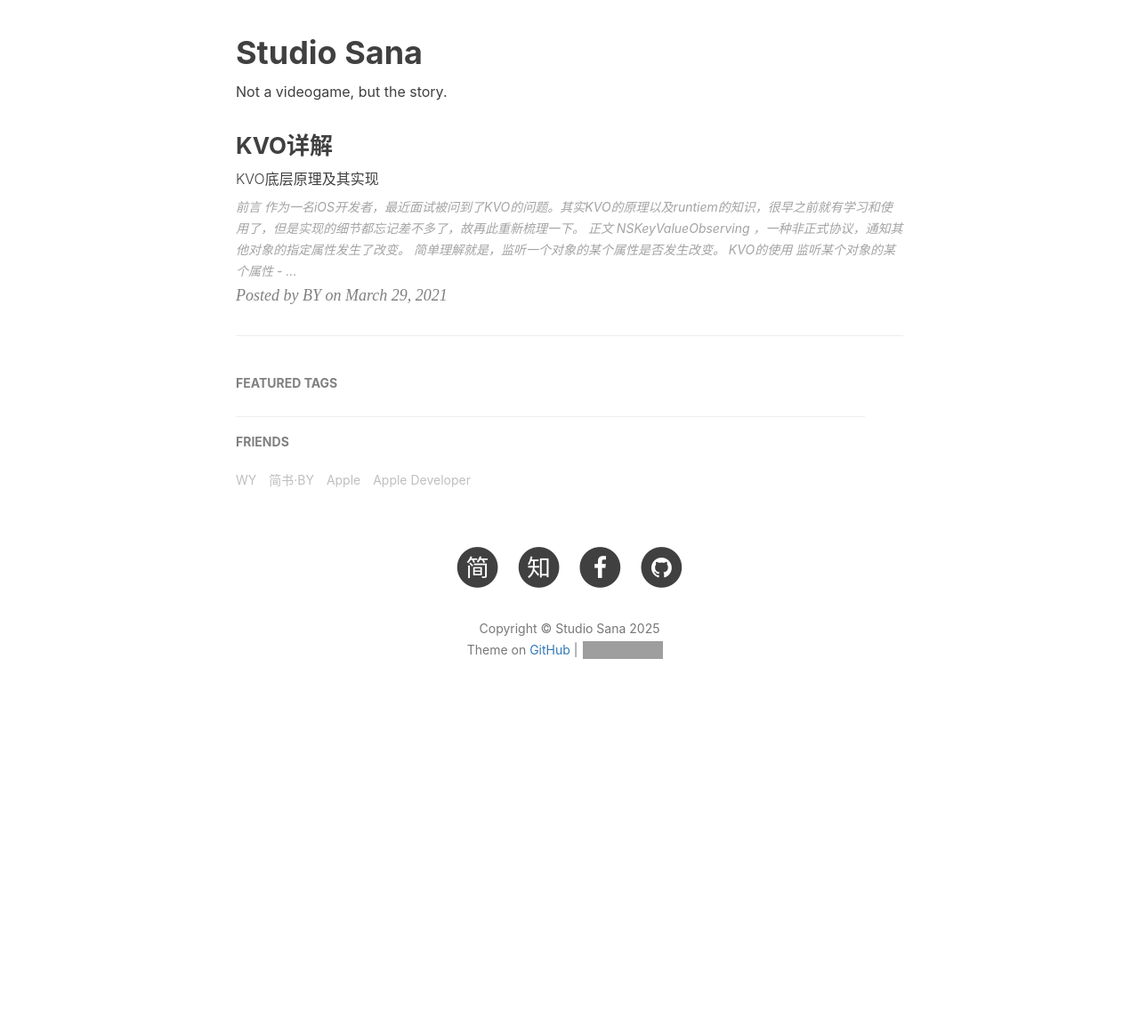
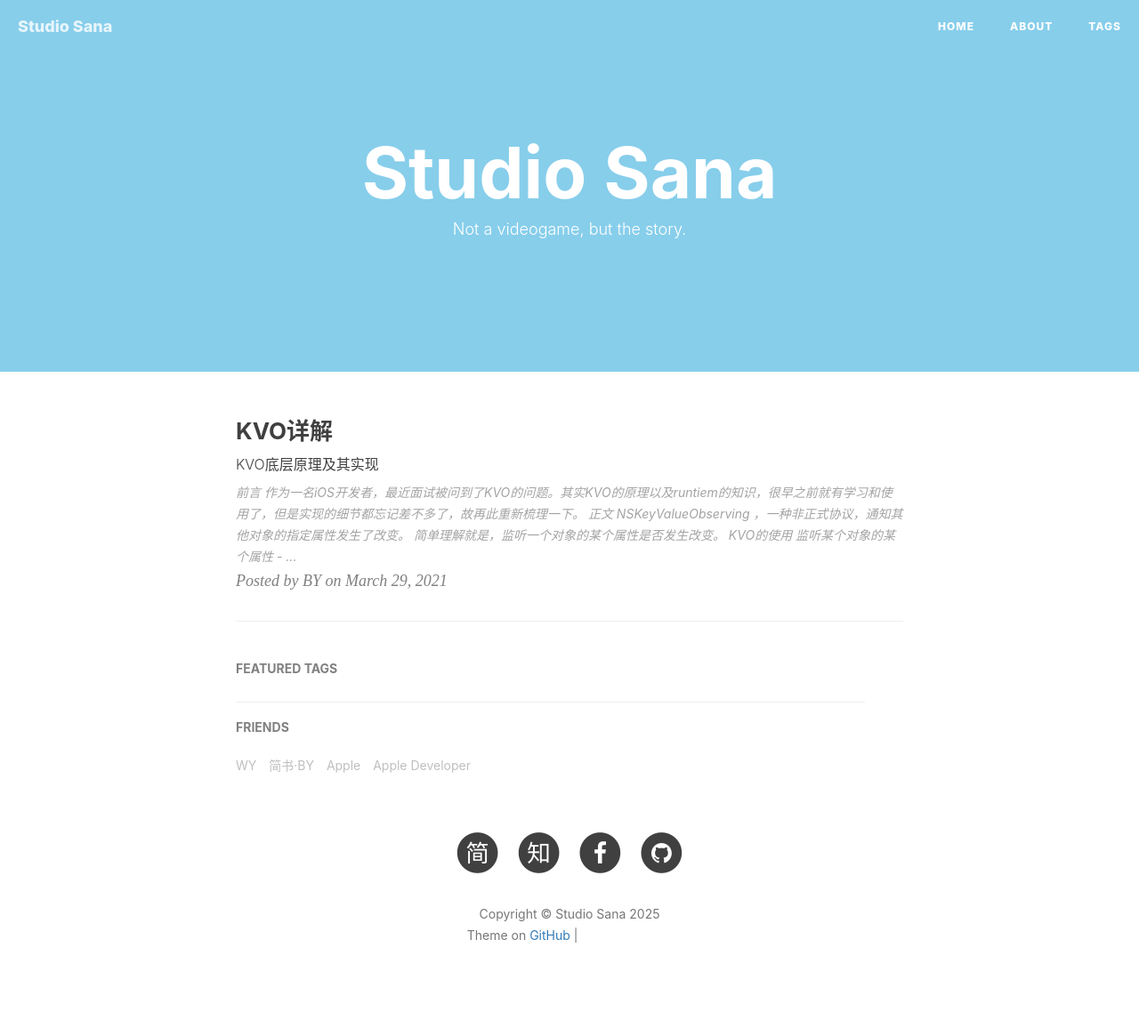
Before and after one commit to sadibekov/studiosana, a Jekyll site: the page built from index.html, in a window 1280 px wide. Shown: the whole page at 89% size. Built offline with Jekyll 4.4.1, drawn with Linux system fonts in a browser that asks for light colours; nearby versions of some CDN libraries; the list of posts is cut into pages by our own code; comment, search, counter and statistics services are not loaded; before the commit the page ends 900 px from its top, so only the background shows below that; grey boxes are pictures that could not be loaded.

Commit message:
update: background

```diff
--- a/_layouts/page.html
+++ b/_layouts/page.html
@@ -4,7 +4,7 @@ layout: default
 
 <!-- Page Header -->
 <!-- <header class="intro-header" style="background-image: url('{{ site.baseurl }}/{% if page.header-img %}{{ page.header-img }}{% else %}{{ site.header-img }}{% endif %}')"> -->
-<header class="intro-header" style="background-color: skyblue;"></header>
+<header class="intro-header" style="background-color: skyblue;">
     <div class="container">
         <div class="row">
             <div class="col-lg-8 col-lg-offset-2 col-md-10 col-md-offset-1 ">
```
Lines whose indentation alone changed are shown as unchanged.
